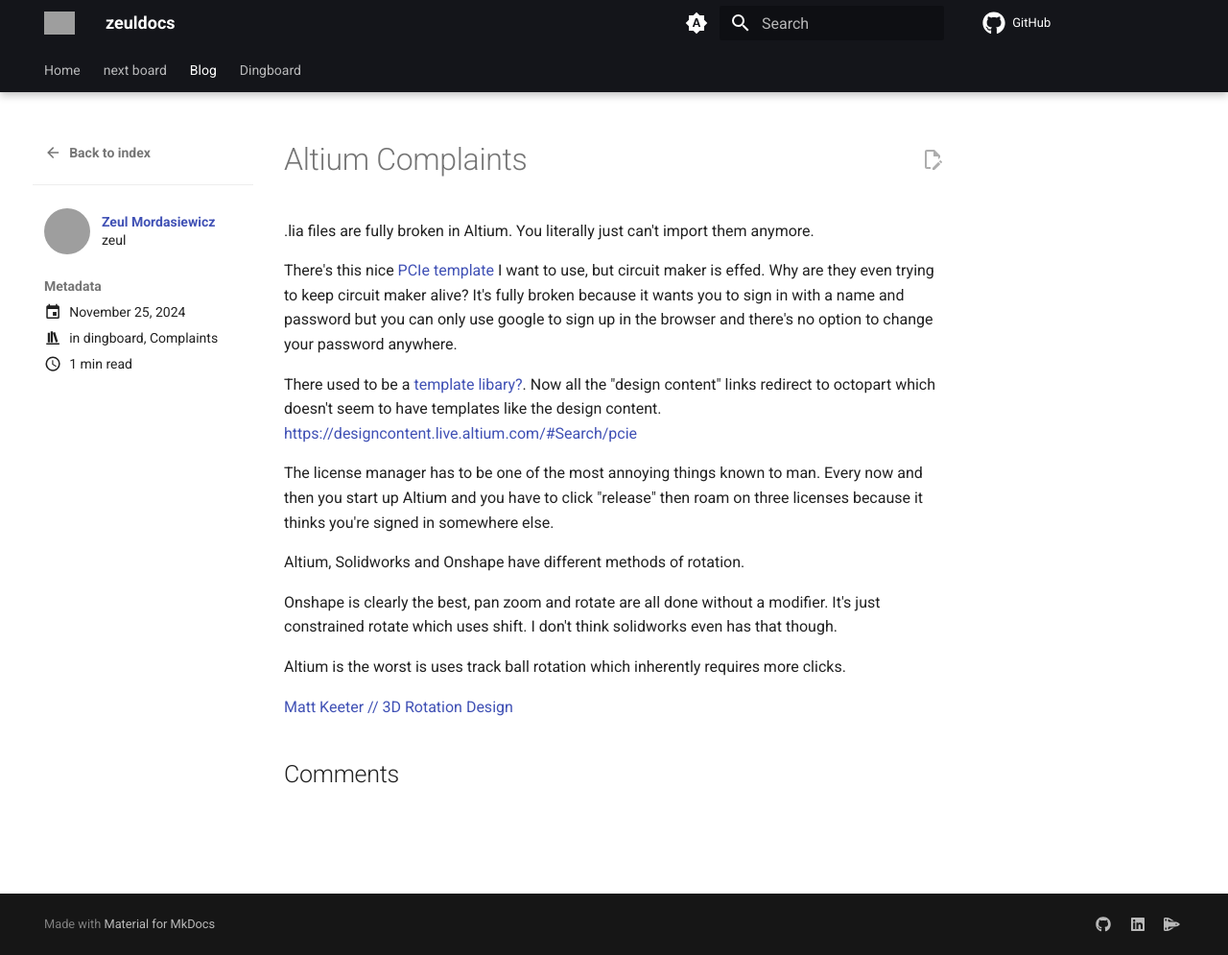
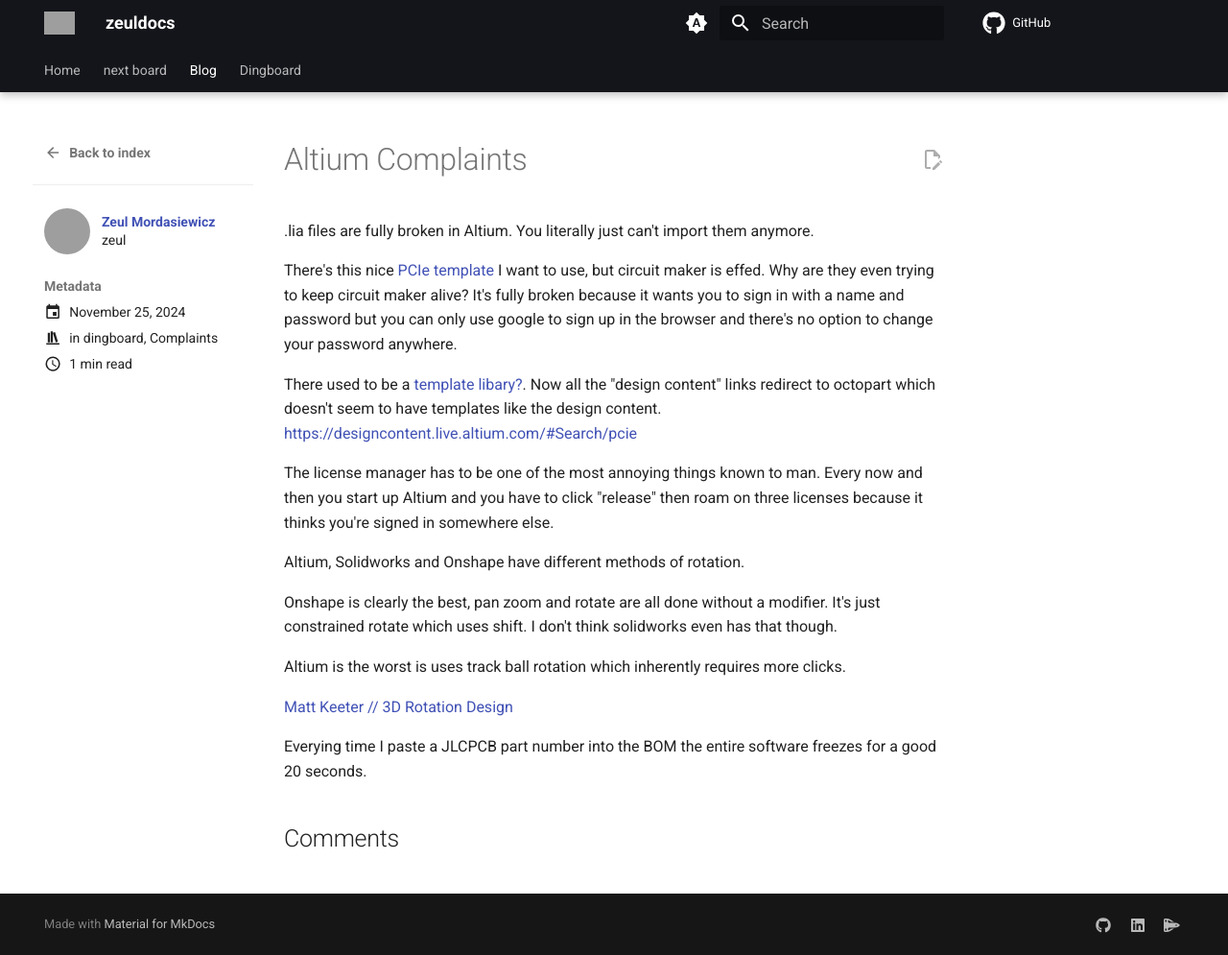
Before and after one commit to sonicavionics/sonicavionics.com, an MkDocs documentation site: the page built from docs/blog/posts/2024/november/altiumcomplaints.md, in a window 1280 px wide and 995 px high. Shown: the whole window at 96% size. Built offline with MkDocs 1.6.1 and Material for MkDocs 9.7.7, drawn with Linux system fonts in a browser that asks for light colours; comment, search, counter and statistics services are not loaded; grey boxes are pictures that could not be loaded.

Commit message:
add complaint

```diff
--- a/docs/blog/posts/2024/november/altiumcomplaints.md
+++ b/docs/blog/posts/2024/november/altiumcomplaints.md
@@ -25,3 +25,6 @@
 Altium is the worst is uses track ball rotation which inherently requires more clicks.
 
 [Matt Keeter // 3D Rotation Design](https://www.mattkeeter.com/projects/rotation/)
+
+
+Everying time I paste a JLCPCB part number into the BOM the entire software freezes for a good 20 seconds.
```
